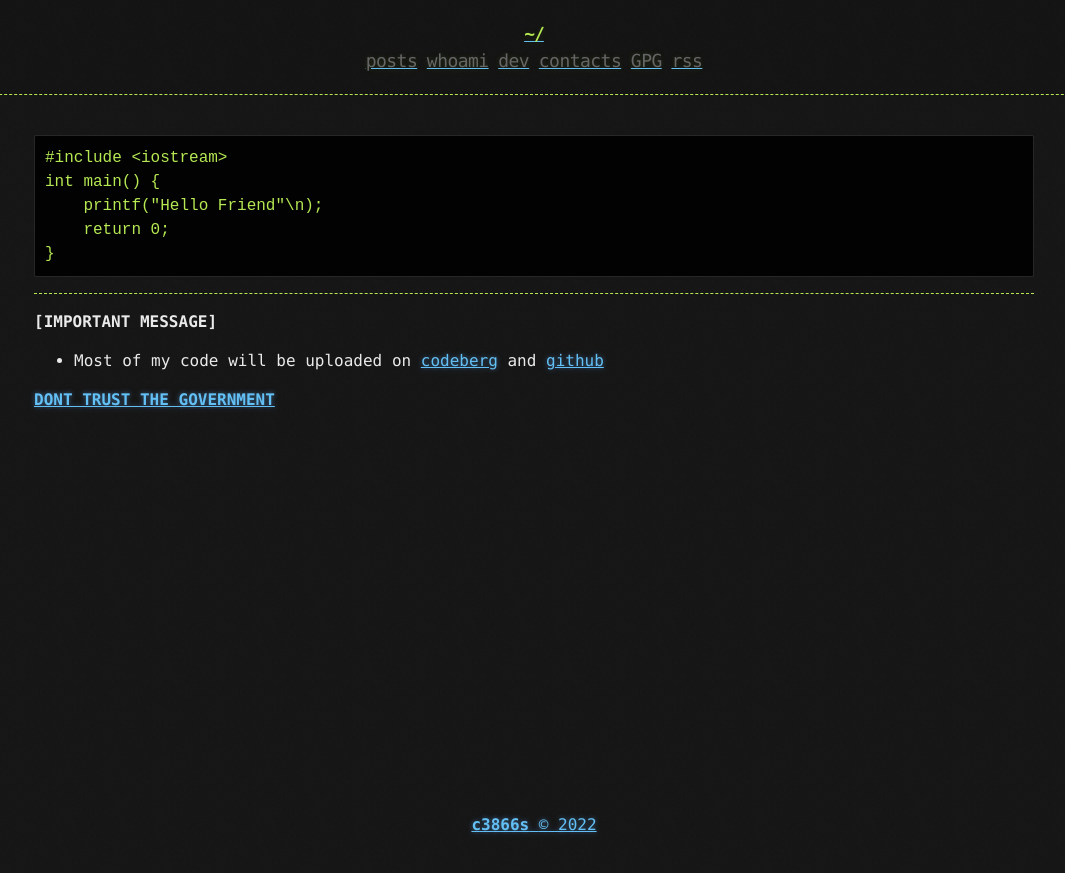
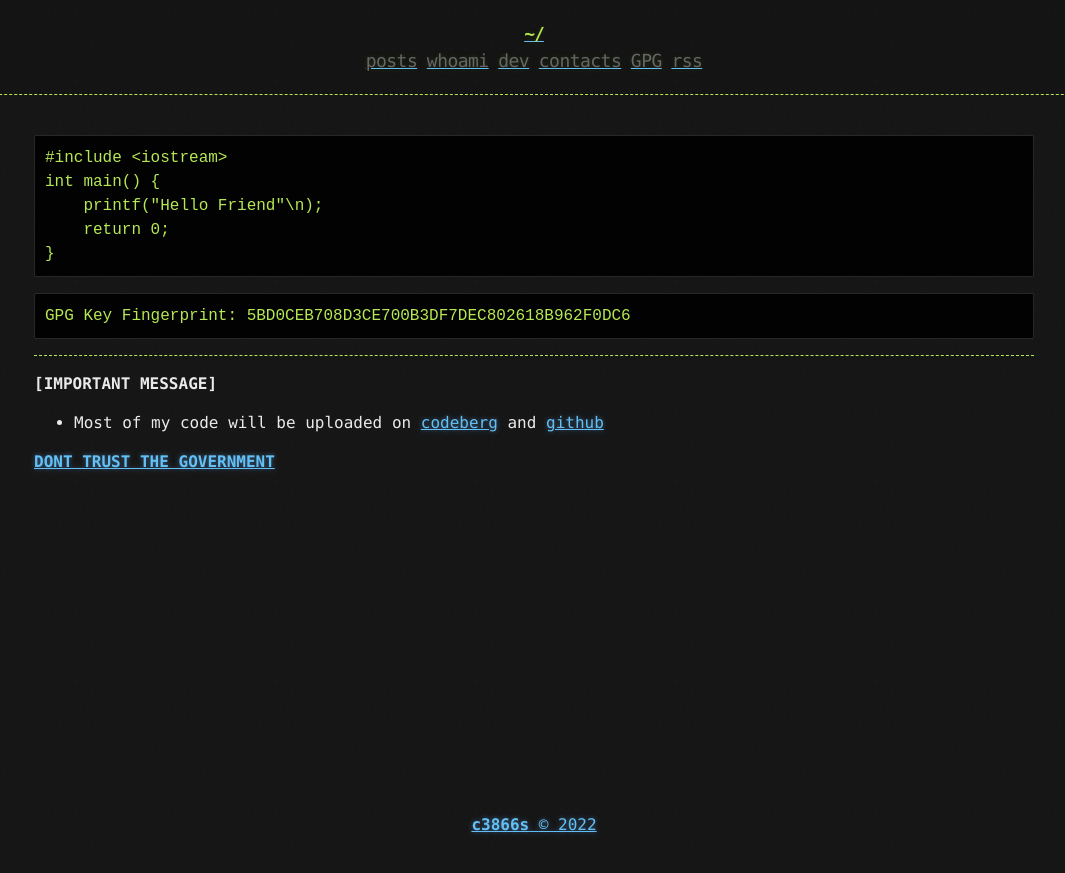
Before and after one commit to znkkw/znkkw.github.io, a Jekyll site: the page built from index.md, in a window 1280 px wide. Shown: the top 873 px of the page, without its empty margins (106-1171 px from the left). Built offline with Jekyll 4.4.1, drawn with Linux system fonts in a browser that asks for light colours.

Commit message:
Update index.md

````diff
--- a/index.md
+++ b/index.md
@@ -10,6 +10,9 @@ int main() {
     return 0;
 }
 ```
+```term
+GPG Key Fingerprint: 5BD0CEB708D3CE700B3DF7DEC802618B962F0DC6
+```
 --------------------------------------------------------------------------
 **[IMPORTANT MESSAGE]**
 - Most of my code will be uploaded on [codeberg](https://codeberg.org/c3866s) and [github](https://github.com/c3866s)
````
